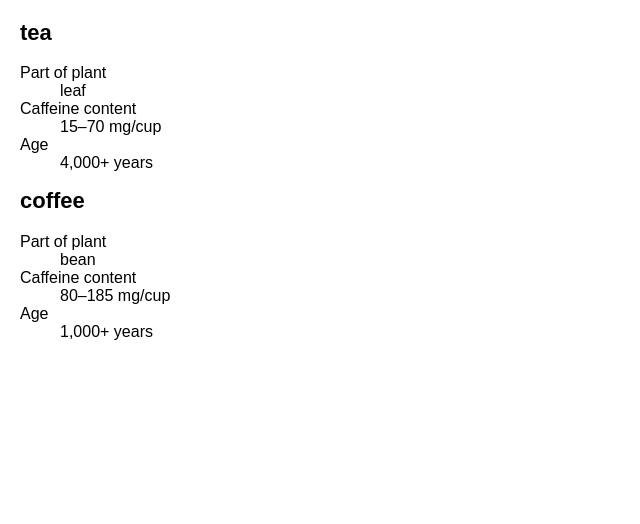
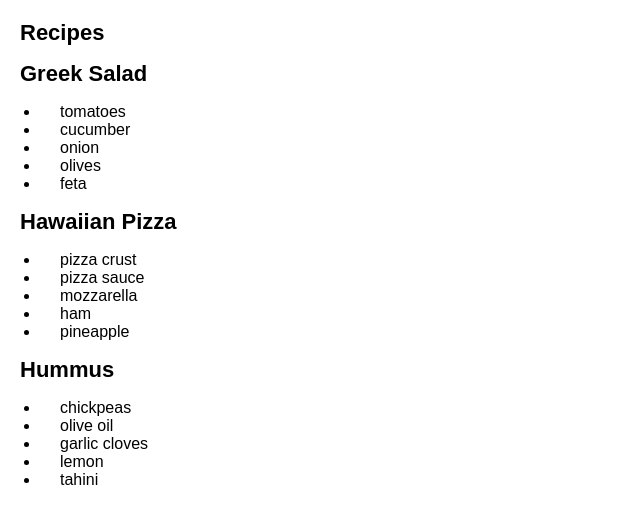
Before and after one commit to ASHTAD123/React_Projects, a React (Vite) app in the folder Concepts/concepts/: page / in a window 1280 px wide. Shown: the top 524 px of the page, without its empty margins (0-640 px from the left). Built offline with nearby package versions, Linux system fonts and the light colour scheme.

Commit message:
add rendering list concept

```diff
--- /dev/null
+++ b/Concepts/concepts/src/Components/RenderingLists_01.jsx
@@ -0,0 +1,56 @@
+import React from "react";
+import { people } from "./listData.js";
+import { getImageUrl } from "./utils.js";
+
+export default function RenderList(){
+
+    // const people=[
+    //     'family',
+    //     'friends',
+    //     'best friend'
+    // ]
+
+   // const listOfPeople = people.map(person => <li>{person}</li>)
+
+   //Filtering out the persons
+   const chemists = people.filter((person) => person.profession === "chemist");
+
+   const everyOneElse= people.filter((otherPerson) => otherPerson)
+
+  const listItems = chemists.map((person) => (
+    <li>
+      <img
+      src={getImageUrl(person)}
+      alt={person.name} />
+
+      <p>
+        <b>{person.name}:</b>
+        {" " + person.profession + " "}
+        known for {person.accomplishment}
+      </p>
+
+    </li>
+  ));
+
+const everyOneElseList = everyOneElse.map((person) => (
+    <li>
+      <img
+      src={getImageUrl(person)}
+      alt={person.name} />
+
+      <p>
+        <b>{person.name}:</b>
+        {" " + person.profession + " "}
+        known for {person.accomplishment}
+      </p>
+
+    </li>
+  ));
+
+    return(
+         <div>
+              <ul>{listItems}</ul>
+              <ul>{everyOneElseList}</ul>
+         </div>
+    )
+}
--- /dev/null
+++ b/Concepts/concepts/src/Components/RenderingLists_02.jsx
@@ -0,0 +1,26 @@
+import React from "react";
+import { recipes } from "./recipeData";
+
+export default function RenderList_02() {
+
+    const listOfRecepies = recipes.map((recipe) => (
+        <div key={recipe.id}>
+          <h1>{recipe.name} </h1>
+
+          <ul>
+            {recipe.ingredients.map((ingredient) => (
+              <li key={ingredient}>
+                <ul> {ingredient}</ul>
+              </li>
+            ))}
+          </ul>
+        </div>
+      ));
+
+      return (
+        <div>
+          <h1>Recipes</h1>
+          {listOfRecepies}
+        </div>
+      );
+}
--- /dev/null
+++ b/Concepts/concepts/src/Components/listData.js
@@ -0,0 +1,31 @@
+export const people = [{
+    id: 0, // Used in JSX as a key
+    name: 'Creola Katherine Johnson',
+    profession: 'mathematician',
+    accomplishment: 'spaceflight calculations',
+    imageId: 'MK3eW3A'
+  }, {
+    id: 1, // Used in JSX as a key
+    name: 'Mario José Molina-Pasquel Henríquez',
+    profession: 'chemist',
+    accomplishment: 'discovery of Arctic ozone hole',
+    imageId: 'mynHUSa'
+  }, {
+    id: 2, // Used in JSX as a key
+    name: 'Mohammad Abdus Salam',
+    profession: 'physicist',
+    accomplishment: 'electromagnetism theory',
+    imageId: 'bE7W1ji'
+  }, {
+    id: 3, // Used in JSX as a key
+    name: 'Percy Lavon Julian',
+    profession: 'chemist',
+    accomplishment: 'pioneering cortisone drugs, steroids and birth control pills',
+    imageId: 'IOjWm71'
+  }, {
+    id: 4, // Used in JSX as a key
+    name: 'Subrahmanyan Chandrasekhar',
+    profession: 'astrophysicist',
+    accomplishment: 'white dwarf star mass calculations',
+    imageId: 'lrWQx8l'
+  }];
--- /dev/null
+++ b/Concepts/concepts/src/Components/recipeData.js
@@ -0,0 +1,13 @@
+export const recipes = [{
+    id: 'greek-salad',
+    name: 'Greek Salad',
+    ingredients: ['tomatoes', 'cucumber', 'onion', 'olives', 'feta']
+  }, {
+    id: 'hawaiian-pizza',
+    name: 'Hawaiian Pizza',
+    ingredients: ['pizza crust', 'pizza sauce', 'mozzarella', 'ham', 'pineapple']
+  }, {
+    id: 'hummus',
+    name: 'Hummus',
+    ingredients: ['chickpeas', 'olive oil', 'garlic cloves', 'lemon', 'tahini']
+  }];
--- /dev/null
+++ b/Concepts/concepts/src/Components/utils.js
@@ -0,0 +1,7 @@
+export function getImageUrl(person) {
+    return (
+      'https://i.imgur.com/' +
+      person.imageId +
+      's.jpg'
+    );
+  }
--- a/Concepts/concepts/src/main.jsx
+++ b/Concepts/concepts/src/main.jsx
@@ -14,6 +14,8 @@ import ComponentOne from "./Components/PassingProps_01.jsx";
 import PassingProps_02 from "./Components/PassingProps_02.jsx";
 import PackingList from "./Components/ConditionalRendering_01.jsx";
 import DrinkList from "./Components/ConditionalRendering_02.jsx";
+import RenderList from './Components/RenderingLists_01.jsx'
+import RenderList_02 from "./Components/RenderingLists_02.jsx";
 
 createRoot(document.getElementById("root")).render(
   <StrictMode>
@@ -28,6 +30,8 @@ createRoot(document.getElementById("root")).render(
     {/* <ComponentOne/> */}
     {/* <PassingProps_02/> */}
     {/* <PackingList/> */}
-    <DrinkList />
+    {/* <DrinkList /> */}
+    {/* <RenderList/> */}
+    <RenderList_02/>
   </StrictMode>
 );
```
